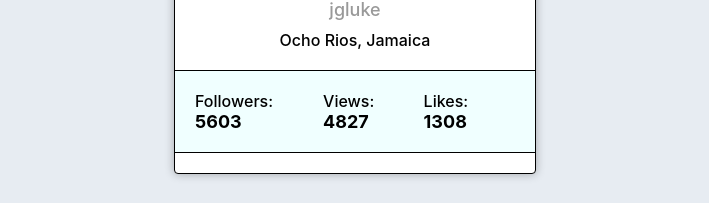
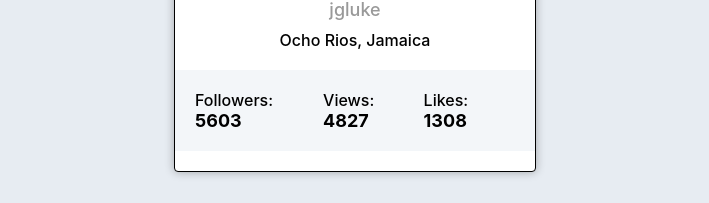
Before and after one commit to brzozanet/goit-react-hw-01-components, a React (Create React App) app: page / in a window 1280 px wide. Shown: the part 217-420 px from the top of the page, without its empty margins (285-994 px from the left). Built offline with nearby package versions, Linux system fonts and the light colour scheme.

Commit message:
Profile component update styles

```diff
--- a/src/components/Profile/Profile.module.css
+++ b/src/components/Profile/Profile.module.css
@@ -46,10 +46,8 @@
   justify-content: space-between;
   width: 100%;
   padding: 20px;
-  border-top: 1px solid #000000;
-  border-bottom: 1px solid #000000;
   list-style-type: none;
-  background-color: azure;
+  background-color: #f3f6f9;
 }
 
 .label {
```
